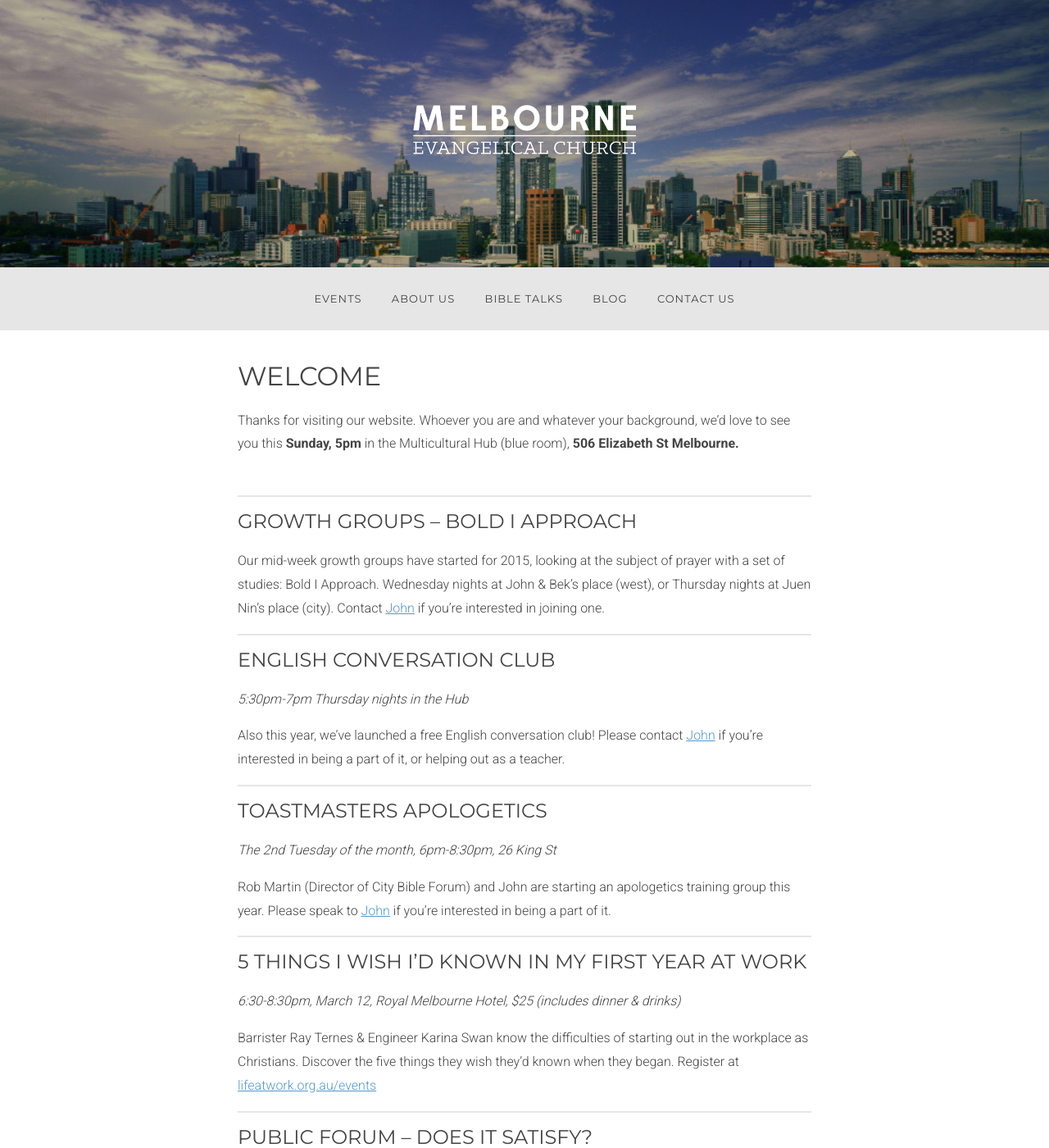
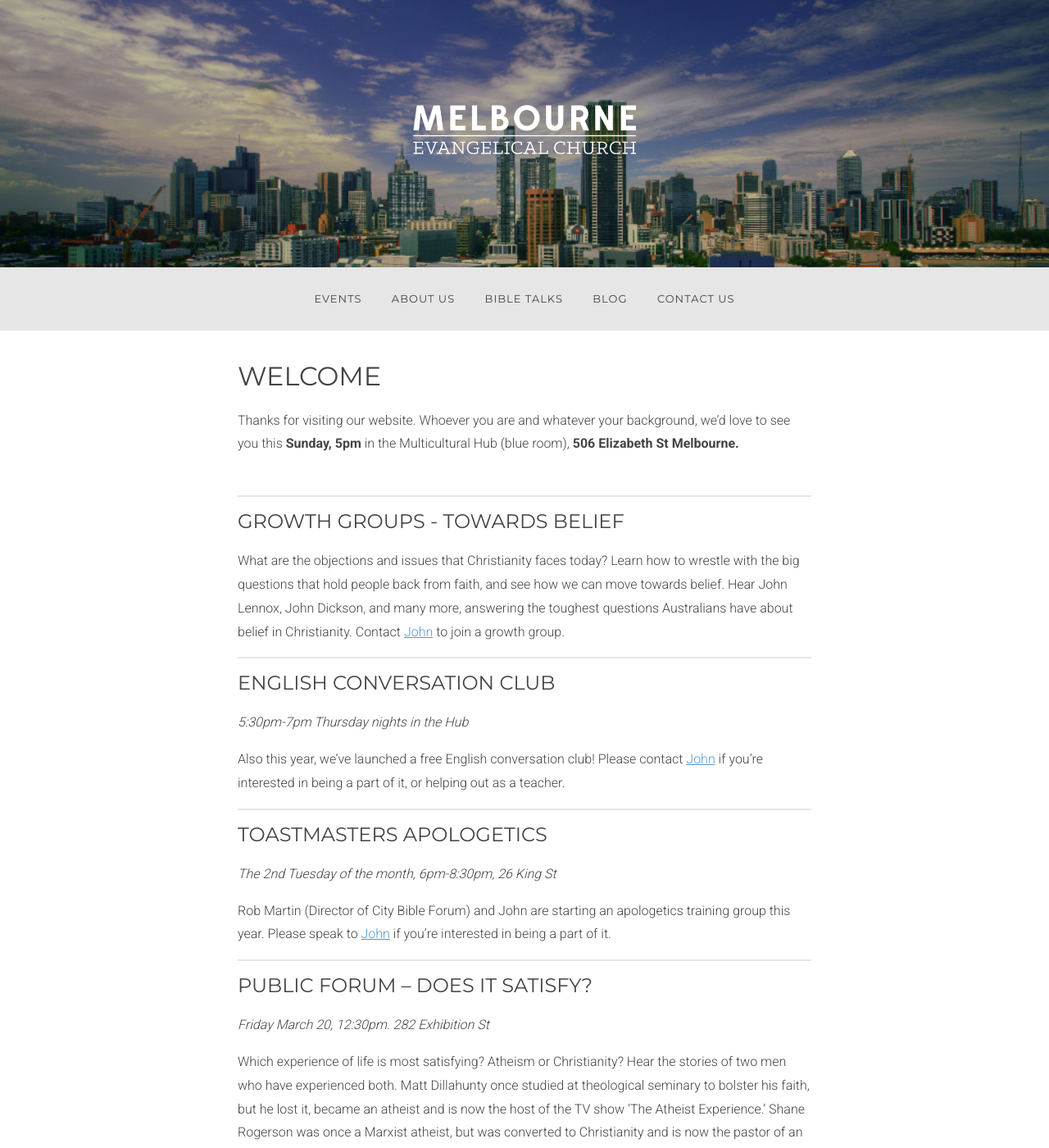
Before and after one commit to allanhortle/melbourneevangelicalchurch.com.au, a Jekyll site: the page built from index.markdown, in a window 1280 px wide and 1400 px high. Shown: the whole window at 82% size. Built offline with Jekyll 4.4.1, drawn with Linux system fonts in a browser that asks for light colours; Markdown is read by kramdown in place of the engine named in the settings.

Commit message:
sunday updates

```diff
--- a/index.markdown
+++ b/index.markdown
@@ -10,8 +10,8 @@ Thanks for visiting our website. Whoever you are and whatever your background, w
 
 ***
 
-## Growth Groups – Bold I Approach
-Our mid-week growth groups have started for 2015, looking at the subject of prayer with a set of studies: Bold I Approach. Wednesday nights at John & Bek’s place (west), or Thursday nights at Juen Nin’s place (city). Contact [John] if you’re interested in joining one.
+## Growth Groups - Towards Belief
+What are the objections and issues that Christianity faces today? Learn how to wrestle with the big questions that hold people back from faith, and see how we can move towards belief. Hear John Lennox, John Dickson, and many more, answering the toughest questions Australians have about belief in Christianity. Contact [John] to join a growth group.
 
 ***
 
@@ -29,13 +29,6 @@ Rob Martin (Director of City Bible Forum) and John are starting an apologetics t
 
 ***
 
-## 5 Things I Wish I’d Known In My First Year At Work
-_6:30-8:30pm, March 12, Royal Melbourne Hotel, $25 (includes dinner & drinks)_
-
-Barrister Ray Ternes & Engineer Karina Swan know the difficulties of starting out in the workplace as Christians. Discover the five things they wish they’d known when they began.
-Register at [lifeatwork.org.au/events](lifeatwork.org.au/events)
-
-***
 
 ## Public Forum – Does it Satisfy?
 _Friday March 20, 12:30pm. 282 Exhibition St_
```
